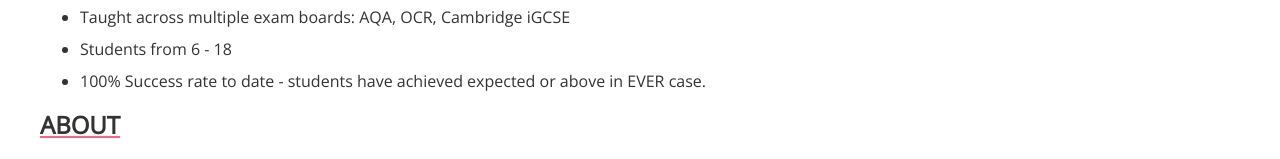
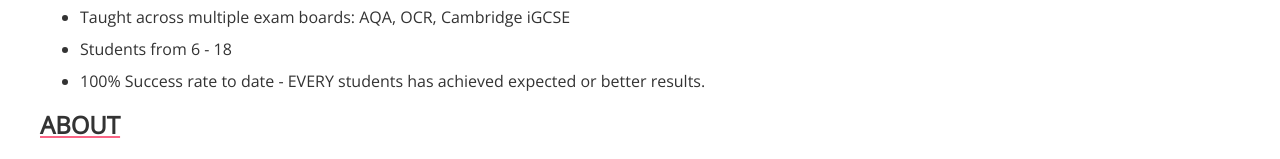
Before and after one commit to isas1/tmcs-simple, a React (Create React App) app: page /about in a window 1280 px wide. Shown: the part 317-476 px from the top of the page. Built offline with nearby package versions, Linux system fonts and the light colour scheme.

Commit message:
Fix attempt 3 - converted react router component prop to a render prop

```diff
--- a/src/components/Container/Container.jsx
+++ b/src/components/Container/Container.jsx
@@ -16,7 +16,8 @@ function Container({location}) {
         classNames={'fade'}
       >
         <Switch location={location}>
-          <Route exact path="/home" component={Home} />
+          <Route exact path={`/home`} render={ (routerProps) => < Home routerProps={routerProps} />} />
+          <Route exact path={`/`} render={ (routerProps) => < Home routerProps={routerProps} />} />
           <Route path="/about" component={About} />
           <Route path="/contact" component={Contact} />
         </Switch>
--- a/src/pages/About.jsx
+++ b/src/pages/About.jsx
@@ -10,7 +10,7 @@ class About extends Component {
           <li>BSc Computing Graduate (First Class Honours)</li>
           <li>Taught across multiple exam boards: AQA, OCR, Cambridge iGCSE</li>
           <li>Students from 6 - 18</li>
-          <li>100% Success rate to date - students have achieved expected or above in EVER case. </li>
+          <li>100% Success rate to date - EVERY students has achieved expected or better results. </li>
         </ul>
 
         <h2>ABOUT</h2>
```
